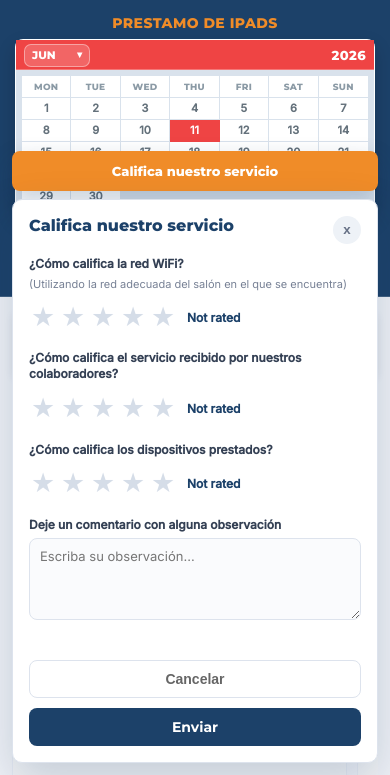
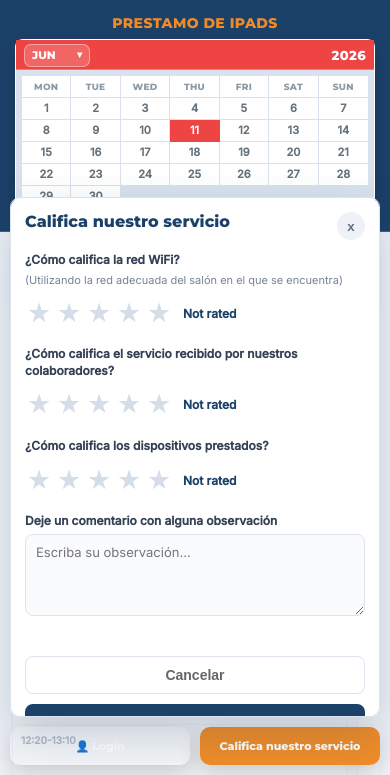
Before and after one commit to KevinTorres-Source/calendariosolicitudes, a plain HTML site: page frontend/index.html in a window 390 px wide. Both pictures are taken after a click on the button "Califica nuestro servicio". Shown: the part 69-844 px from the top of the page. Drawn offline with Linux system fonts and the light colour scheme; no server answers.

Commit message:
Visualización móbil

```diff
--- a/frontend/index.html
+++ b/frontend/index.html
@@ -6,7 +6,7 @@
   <title>Calendario de Solicitudes - CABB</title>
   <link rel="preconnect" href="https://fonts.googleapis.com">
   <link href="https://fonts.googleapis.com/css2?family=Montserrat:wght@400;600;700;800&family=Inter:wght@400;500&display=swap" rel="stylesheet">
-  <link rel="stylesheet" href="style.css?v=71">
+  <link rel="stylesheet" href="style.css?v=72">
 </head>
 <body>
 
--- a/frontend/style.css
+++ b/frontend/style.css
@@ -2214,6 +2214,7 @@ body {
 @media (max-width: 700px) {
   .container {
     min-height: 100dvh;
+    padding-bottom: 76px;
   }
 
   .sidebar {
@@ -2254,9 +2255,26 @@ body {
     margin-right: auto;
   }
 
+  .sidebar-session {
+    position: fixed;
+    left: 10px;
+    bottom: calc(10px + env(safe-area-inset-bottom));
+    z-index: 920;
+    width: calc(50vw - 15px);
+    margin: 0;
+    pointer-events: none;
+  }
+
+  .session-user-badge {
+    display: none !important;
+  }
+
   .admin-panel {
     grid-template-columns: 1fr;
-    gap: 7px;
+    gap: 5px;
+    padding: 0;
+    border-top: 0;
+    pointer-events: auto;
   }
 
   .admin-summary-grid {
@@ -2267,7 +2285,11 @@ body {
   #btnPanelAdmin,
   #btnSolicitudesRecientes,
   #btnLogout {
-    border-radius: 12px;
+    min-height: 38px;
+    padding: 8px 9px;
+    border-radius: 10px;
+    font-size: 11px;
+    box-shadow: 0 8px 22px rgba(0,0,0,0.16);
   }
 
   .main {
@@ -2293,8 +2315,38 @@ body {
   #calendar {
     min-height: 560px;
     gap: 10px;
-    padding-bottom: 12px;
+    padding-bottom: 86px;
     scroll-snap-type: x proximity;
+  }
+
+  .feedback-widget {
+    right: 10px;
+    bottom: calc(10px + env(safe-area-inset-bottom));
+    z-index: 930;
+    width: calc(50vw - 15px);
+    align-items: stretch;
+    gap: 6px;
+  }
+
+  .feedback-toggle {
+    width: 100%;
+    min-height: 38px;
+    padding: 8px 9px;
+    border-radius: 10px;
+    font-size: 11px;
+    line-height: 1.15;
+    box-shadow: 0 8px 22px rgba(0,0,0,0.16);
+  }
+
+  .feedback-panel {
+    position: fixed;
+    left: 10px;
+    right: 10px;
+    bottom: calc(58px + env(safe-area-inset-bottom));
+    width: auto;
+    max-height: min(68vh, 520px);
+    overflow-y: auto;
+    padding: 14px;
   }
 
   .day-column {
```
